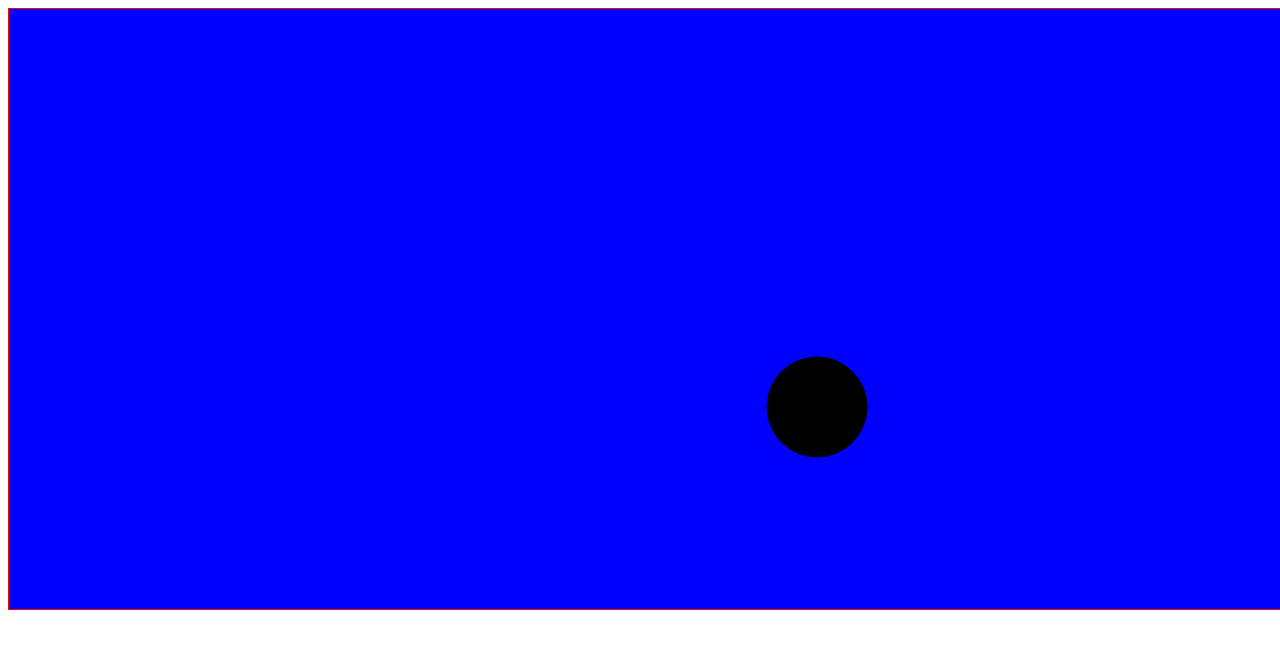
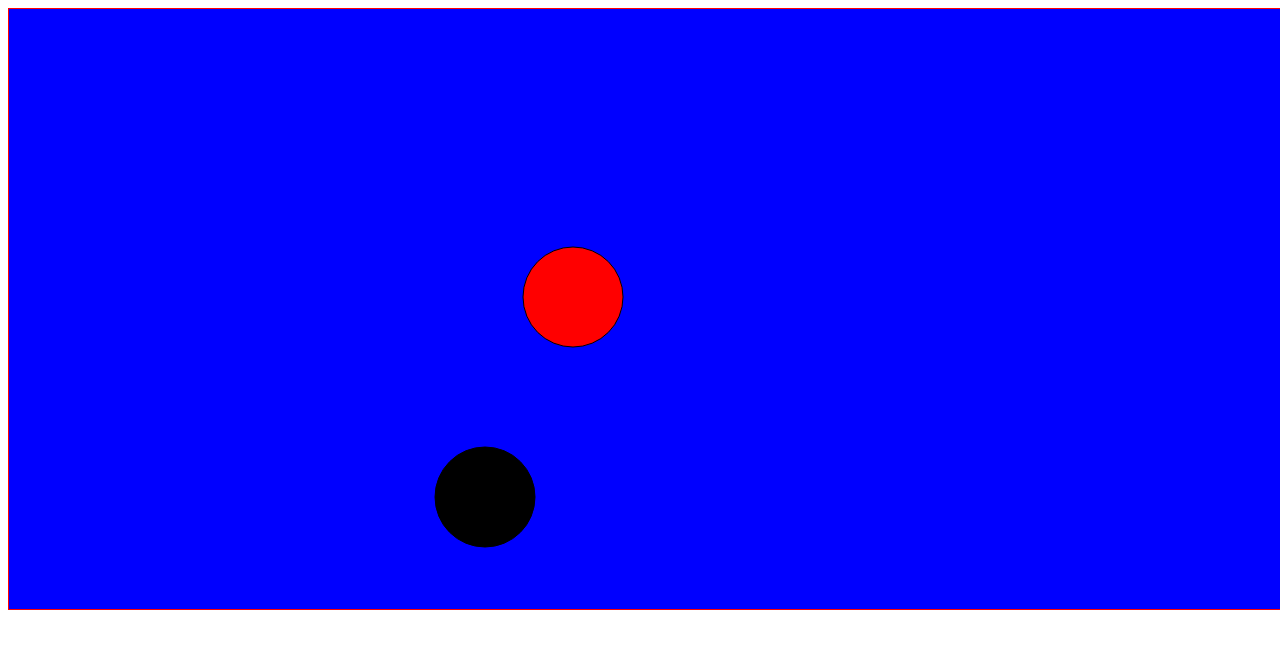
Before and after one commit to prateek18597/BouncingBall, a plain HTML site: page index.html in a window 1280 px wide. Shown: the top 648 px of the page. Drawn offline with Linux system fonts and the light colour scheme.

Commit message:
Two Balls

```diff
--- a/index.html
+++ b/index.html
@@ -18,13 +18,52 @@ function init() {
 }
 var x=500;
 var y=300;
+var x1=150;
+var y1=100;
+var vx1=6;
+var vy1=4;
+var vx=8;
+var vy=-4;
+
 var lx=1;
-var ly=1;
+var ly=-1;
+var lx1=1;
+var ly1=1;
+
+function collision()
+{
+
+  if(Math.sqrt((x+vx*lx-(x1+vx1*lx1))*(x+vx*lx-(x1+vx1*lx1))+(y+vy*ly-y1-vy1*ly1)*(y+vy*ly-y1-vy1*ly1))<=100)
+  {
+    var temp=vx1;
+    vx1=vx;
+    vx=temp;
+    temp=vy1;
+    vy1=vy;
+    vy=temp;
+    temp=lx;
+    lx=lx1;
+    lx1=temp;
+    temp=ly1;
+    ly1=ly;
+    ly=temp;
+  }
+  x=x+vx*lx;
+    y=y+vy*ly;
+    x1=x1+vx1*lx1;
+    y1=y1+vy1*ly1;
+  // collision();
+  window.requestAnimationFrame(draw);
+
+
+}
+
 function draw() {
   var ctx = document.getElementById('canvas').getContext('2d');
 
   ctx.globalCompositeOperation = 'destination-over';
-  ctx.clearRect(x-200, y-200, x+200, y+200);
+
+  ctx.clearRect(0, 0, 1300, 600);
   ctx.beginPath();
 
   ctx.arc(x,y, 50, 0, Math.PI * 2);
@@ -33,9 +72,16 @@ function draw() {
     ctx.fill();
   if(x>=1250 || x<=50){lx*=-1;}
   if(y>=550 || y<=50){ly*=-1;}
-  x=x+4*lx;
-  y=y-2*ly;
-  window.requestAnimationFrame(draw);
+
+  ctx.beginPath();
+  // ctx.clearRect(x1-50, y1-50, 50, 50);
+  ctx.arc(x1,y1, 50, 0, Math.PI * 2);
+  ctx.stroke();
+  ctx.fillStyle = "red";
+    ctx.fill();
+  if(x1>=1250 || x1<=50){lx1*=-1;}
+  if(y1>=550 || y1<=50){ly1*=-1;}
+collision();
 }
 
 init();
```
Lines whose indentation alone changed are shown as unchanged.
